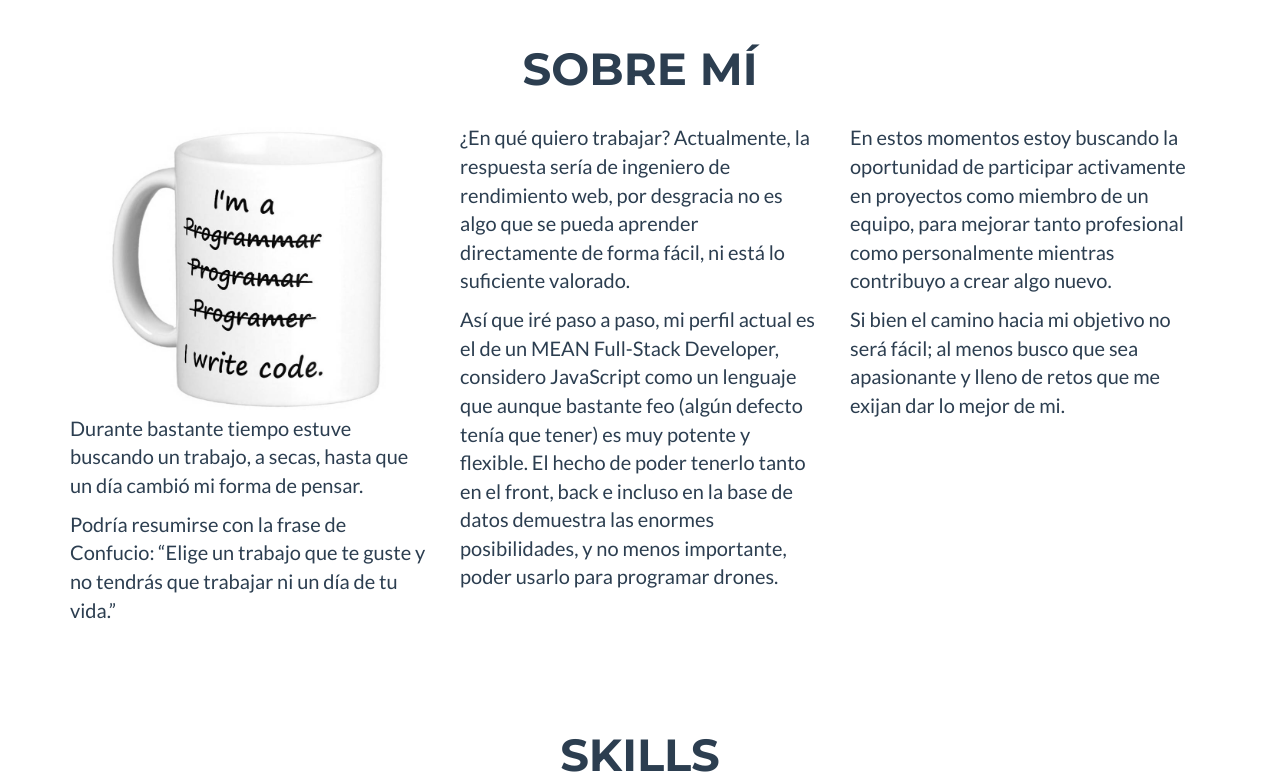
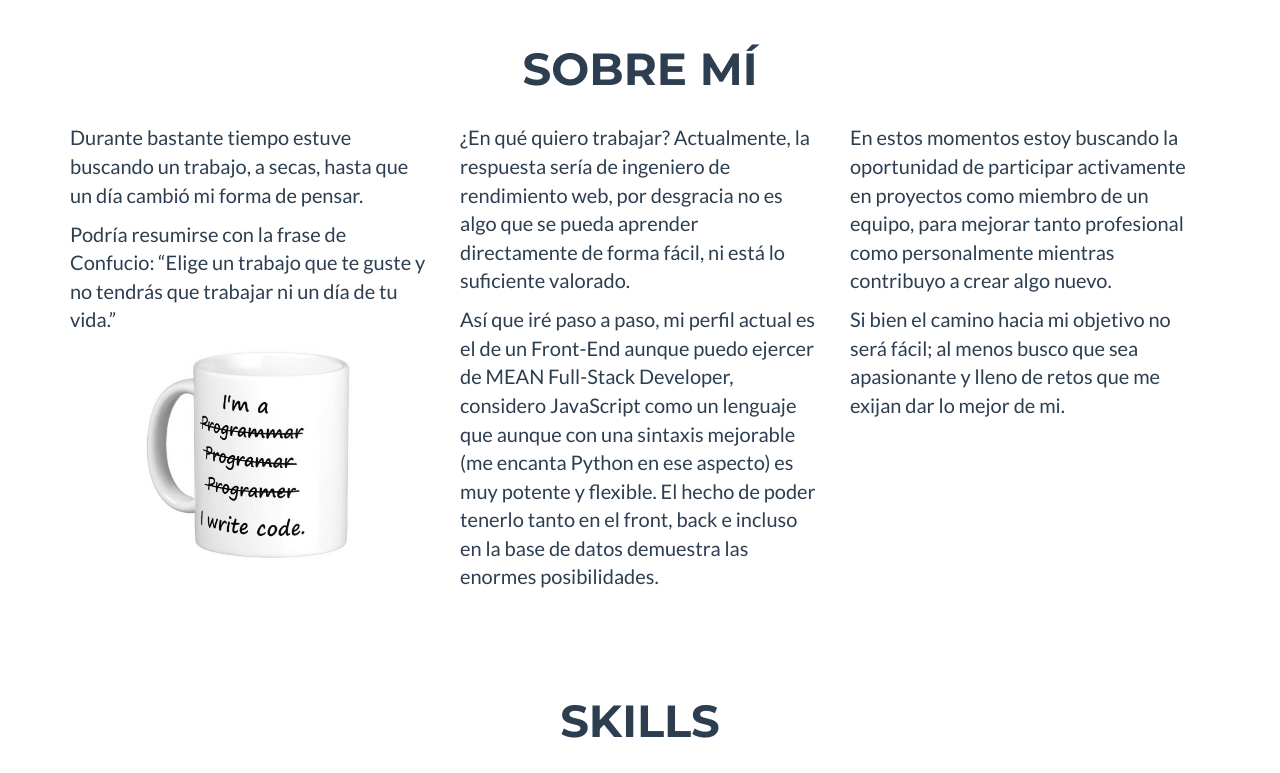
Before and after one commit to ShinFDuran/shinfduran.github.io, a plain HTML site: page index.html in a window 1280 px wide. Shown: the part 880-1653 px from the top of the page. Drawn offline with nearby package versions, Linux system fonts and the light colour scheme.

Commit message:
10 - Agregado picturefill
Agregado polyfill Picturefirll para conseguir compatibilidad de la
etiqueta picture

```diff
--- a/css/shinfduran.css
+++ b/css/shinfduran.css
@@ -194,7 +194,7 @@ only screen and (min-width: 1200px) {
 
 /********  Content ********/
 .mug{
-    width: 80%;
+    width: 60%;
     display: block;
     margin: 4px auto;
     max-width: 100%;
--- a/index.html
+++ b/index.html
@@ -17,6 +17,9 @@
         <link rel="stylesheet" href="https://maxcdn.bootstrapcdn.com/font-awesome/4.5.0/css/font-awesome.min.css">
         <link rel="stylesheet" href="http://fonts.googleapis.com/css?family=Montserrat:400,700">
         <link rel="stylesheet" href="http://fonts.googleapis.com/css?family=Lato:400,700,400italic,700italic">
+
+        <!-- **************  Script *********************** -->
+        <script src="https://cdn.rawgit.com/scottjehl/picturefill/master/dist/picturefill.min.js" async></script>
     </head>
 
     <body id="page-top" class="index">
@@ -51,7 +54,7 @@
                             <a href="#about">Sobre mi</a>
                         </li>
                         <li class="page-scroll">
-                            <a href="#habilidades">Habilidades</a>
+                            <a href="#skills">Skills</a>
                         </li>
                         <li class="page-scroll">
                             <a href="#proyectos">Proyectos</a>
@@ -98,7 +101,7 @@
                 <div class="row">
                     <div class="col-xs-12 col-md-4">
                         <div class="row">
-                            <div class="col-xs-12 hidden-md">
+                            <div class="col-xs-12 hidden-md hidden-lg">
                                 <figure>
                                     <picture>
                                         <source srcset="img/about-mug-big.jpg" media="(min-width: 376px)" />
@@ -110,7 +113,7 @@
                                 <p>Durante bastante tiempo estuve buscando un trabajo, a secas, hasta que un día cambió mi forma de pensar.</p>
                                 <p>Podría resumirse con la frase de Confucio: “Elige un trabajo que te guste y no tendrás que trabajar ni un día de tu vida.”</p>
                             </div>
-                            <div class="col-xs-12 hidden-xs visible-md">
+                            <div class="col-xs-12 hidden-xs visible-md visible-lg">
                                 <figure>
                                     <picture>
                                         <source srcset="img/about-mug-big.jpg" media="(min-width: 400px)" />
@@ -122,7 +125,7 @@
                     </div>
                     <div class="col-md-4">
                         <p>¿En qué quiero trabajar? Actualmente, la respuesta sería de ingeniero de rendimiento web, por desgracia no es algo que se pueda aprender directamente de forma fácil, ni está lo suficiente valorado.</p>
-                        <p>Así que iré paso a paso, mi perfil actual es el de un MEAN Full-Stack Developer, considero JavaScript como un lenguaje que aunque bastante feo (algún defecto tenía que tener) es muy potente y flexible.  El hecho de poder tenerlo tanto en el front, back e incluso en la base de datos demuestra las enormes posibilidades, y no menos importante, poder usarlo para programar drones.</p>
+                        <p>Así que iré paso a paso, mi perfil actual es el de un Front-End aunque puedo ejercer de MEAN Full-Stack Developer, considero JavaScript como un lenguaje que aunque con una sintaxis mejorable (me encanta Python en ese aspecto) es muy potente y flexible.  El hecho de poder tenerlo tanto en el front, back e incluso en la base de datos demuestra las enormes posibilidades.</p>
                     </div>
                     <div class="col-md-4">
                         <p>En estos momentos estoy buscando la oportunidad de participar activamente en proyectos como miembro de un equipo, para mejorar tanto profesional como personalmente mientras contribuyo a crear algo nuevo.</p>
@@ -132,8 +135,8 @@
             </div>
         </section>
 
-        <!-- **************  Habilidades *********************** -->
-        <section id="habilidades">
+        <!-- **************  Skills *********************** -->
+        <section id="skills">
             <div class="container">
                 <div class="row">
                     <div class="col-xs-12">
```
